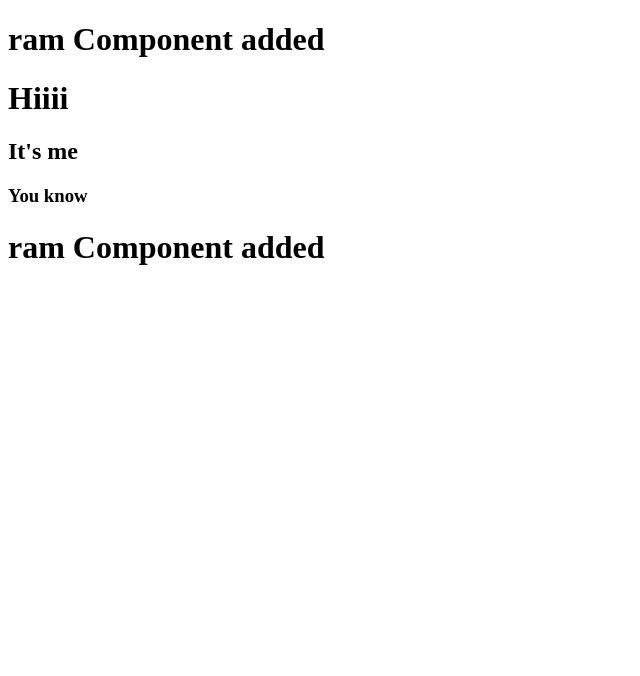
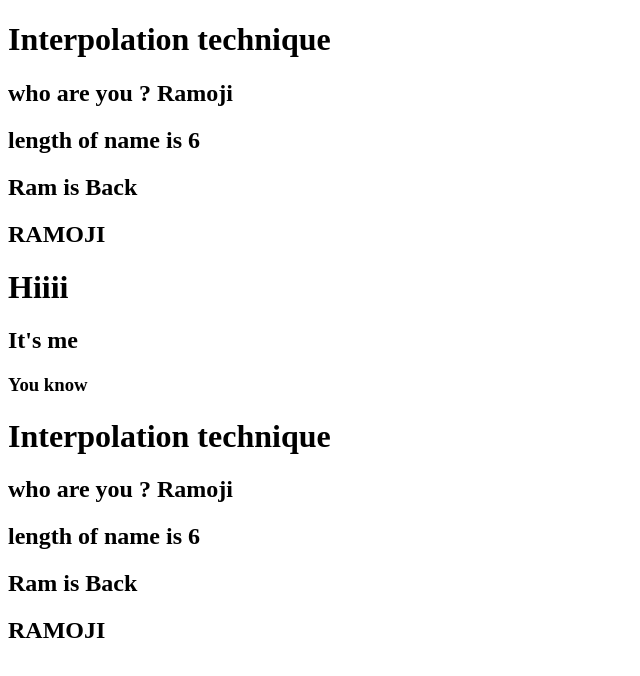
Before and after one commit to shounak889/webDevlopment, an Angular app in the folder Angular/TestProject/: page / in a window 1280 px wide. Shown: the top 676 px of the page, without its empty margins (0-640 px from the left). Built offline with nearby package versions, Linux system fonts and the light colour scheme.

Commit message:
Interpolation changes

```diff
--- a/Angular/TestProject/src/app/ram/ram.component.html
+++ b/Angular/TestProject/src/app/ram/ram.component.html
@@ -1 +1,9 @@
-<h1>ram Component added</h1>
+<h1>Interpolation technique</h1>
+
+<h2>who are you ? {{name}}</h2>
+
+<h2>length of name is {{name.length}}</h2>
+
+<h2>{{display()}}</h2>
+
+<h2>{{name.toUpperCase()}}</h2>
--- a/Angular/TestProject/src/app/ram/ram.component.ts
+++ b/Angular/TestProject/src/app/ram/ram.component.ts
@@ -7,6 +7,13 @@ import { Component } from '@angular/core';
   templateUrl: './ram.component.html',
   styleUrl: './ram.component.css'
 })
-export class RamComponent {
+export class RamComponent
+{
+   public name = "Ramoji";
+
+   public display()
+   {
+    return "Ram is Back";
+   }
 
 }
```
